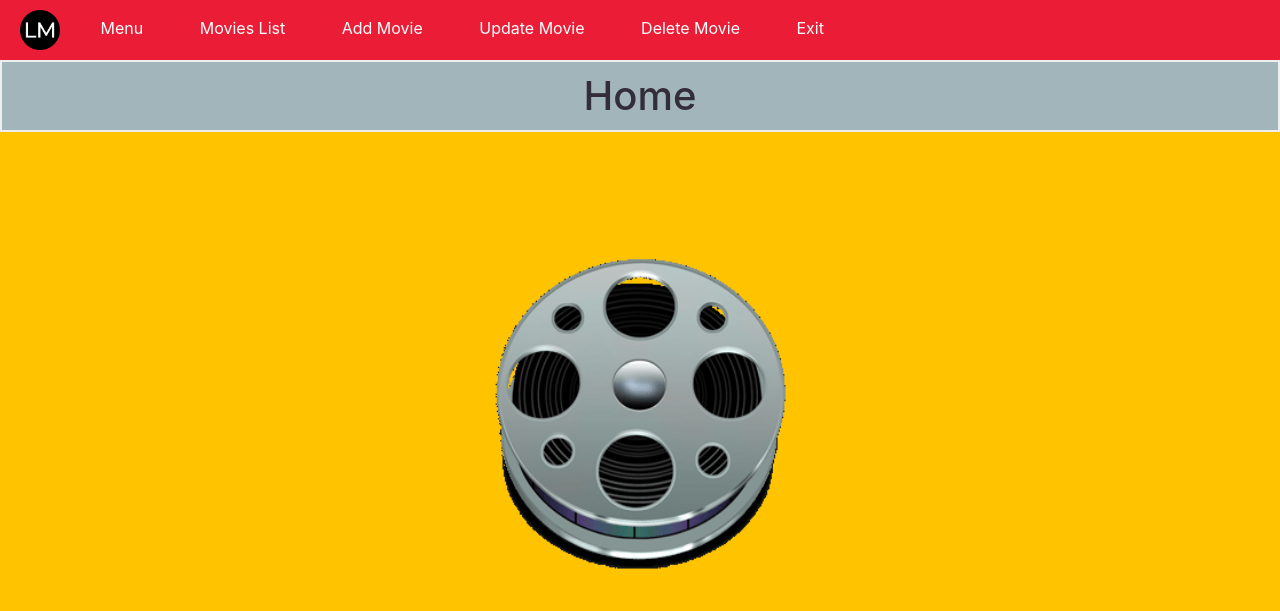
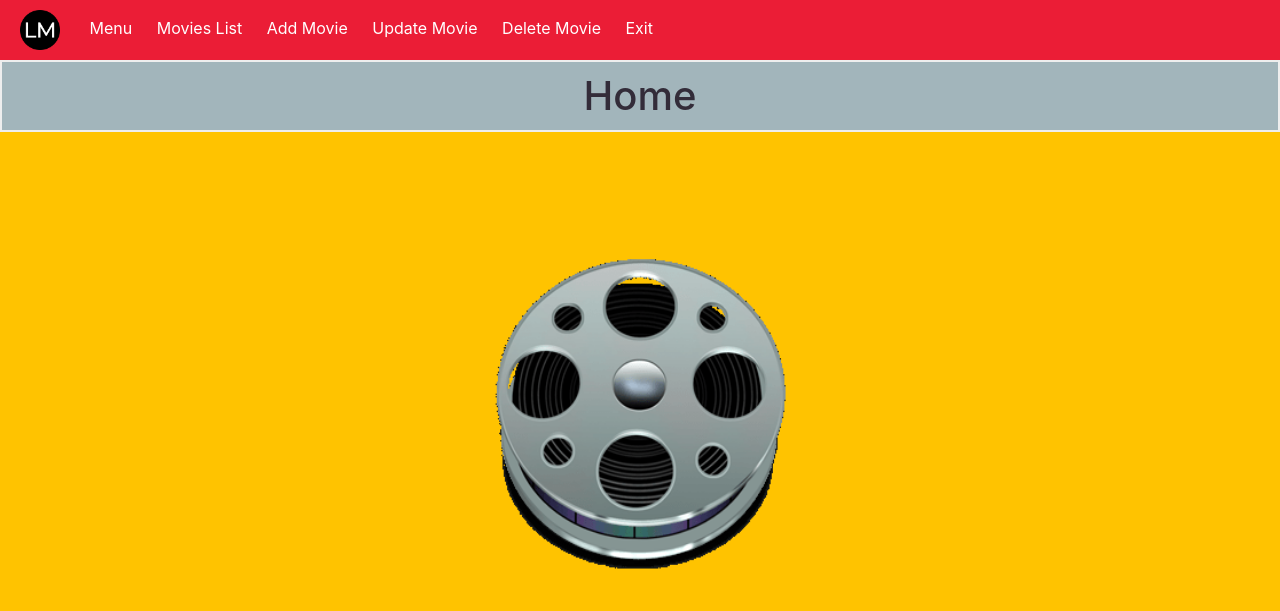
Before and after one commit to Lolisolera/My-Movies-App, a Flask app: page / in a window 1280 px wide. Shown: the top 611 px of the page. Run offline with Flask 3, Linux system fonts and the light colour scheme; some libraries are stand-ins or nearby versions.

Commit message:
Update styles.css

```diff
--- a/static/styles.css
+++ b/static/styles.css
@@ -69,8 +69,8 @@ nav img.navbar-logo {
 nav a {
     color: white;
     text-decoration: none;
-    margin-right: 20px;
-    padding: 14px 16px;
+    margin-right: 10px;
+    padding: 5px 5px;
 }
 
 nav a:hover {
```
